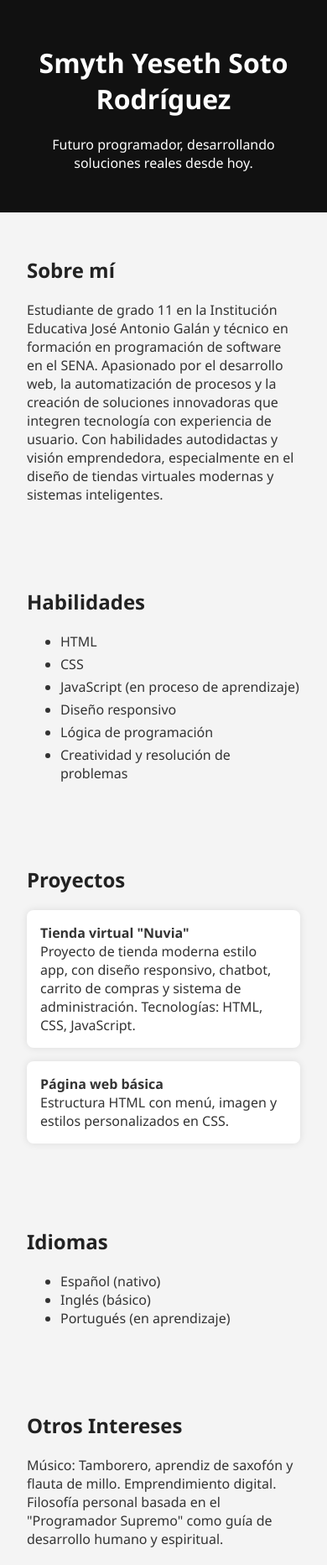
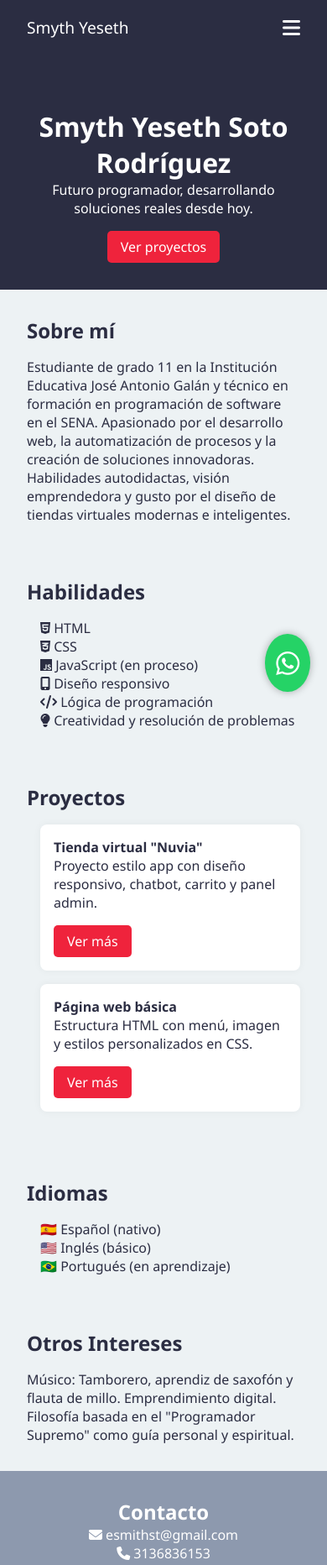
Before and after one commit to SmythYeseth/SmythYeseth.github.io, a plain HTML site: page index.html in a window 390 px wide. Shown: the top 1864 px of the page at 84% size. Drawn offline with Linux system fonts and the light colour scheme; a web font is replaced by a local one.

Commit message:
Update index.html

```diff
--- a/index.html
+++ b/index.html
@@ -3,103 +3,212 @@
   <meta charset="UTF-8">
   <meta name="viewport" content="width=device-width, initial-scale=1.0">
   <title>Smyth Yeseth Soto Rodríguez</title>
+  <link href="https://fonts.googleapis.com/css2?family=Segoe+UI:wght@400;700&display=swap" rel="stylesheet">
+  <link rel="stylesheet" href="https://cdnjs.cloudflare.com/ajax/libs/font-awesome/6.5.0/css/all.min.css">
   <style>
+    :root {
+      --color-oscuro: #2B2D42;
+      --color-medio: #8D99AE;
+      --color-claro: #EDF2F4;
+      --color-rojo: #EF233C;
+      --color-rojo-oscuro: #D90429;
+    }* {
+  margin: 0;
+  padding: 0;
+  box-sizing: border-box;
+}
 body {
-      margin: 0;
-      font-family: 'Segoe UI', Tahoma, Geneva, Verdana, sans-serif;
-      background: #f4f4f4;
-      color: #333;
+  font-family: 'Segoe UI', sans-serif;
+  background: var(--color-claro);
+  color: var(--color-oscuro);
+}
+nav {
+  background: var(--color-oscuro);
+  color: white;
+  display: flex;
+  justify-content: space-between;
+  align-items: center;
+  padding: 1rem 2rem;
+  position: sticky;
+  top: 0;
+  z-index: 1000;
+}
+.nav-brand {
+  font-size: 1.2rem;
+}
+.nav-toggle {
+  display: none;
+  font-size: 1.5rem;
+  cursor: pointer;
+}
+nav ul {
+  list-style: none;
+  display: flex;
+  gap: 1rem;
+}
+nav ul li a {
+  color: white;
+  text-decoration: none;
+  transition: color 0.3s;
+  white-space: nowrap;
+}
+nav ul li a:hover {
+  color: var(--color-rojo);
 }
 header {
-      background: #111;
+  text-align: center;
+  padding: 4rem 2rem 2rem;
+  background: var(--color-oscuro);
+  color: white;
+}
+section {
+  padding: 2rem;
+  max-width: 900px;
+  margin: auto;
+}
+section h2 {
+  color: var(--color-oscuro);
+  margin-bottom: 1rem;
+}
+ul.skills, .projects ul, section ul {
+  list-style: none;
+  padding-left: 1rem;
+}
+.projects li {
+  background: white;
+  margin-bottom: 1rem;
+  padding: 1rem;
+  border-radius: 8px;
+  box-shadow: 0 0 10px rgba(0,0,0,0.05);
+}
+.btn {
+  display: inline-block;
+  margin-top: 1rem;
+  background: var(--color-rojo);
+  color: white;
+  padding: 0.5rem 1rem;
+  border-radius: 5px;
+  text-decoration: none;
+  transition: background 0.3s, transform 0.3s;
+}
+.btn:hover {
+  background: var(--color-rojo-oscuro);
+  transform: scale(1.05);
+}
+.contact {
+  background: var(--color-medio);
   color: white;
   padding: 2rem;
   text-align: center;
 }
-    section {
-      padding: 2rem;
-      max-width: 800px;
-      margin: auto;
-    }
-    h1 {
-       color:#FFFF;
-    }
-    h2 {
-      color: #222;
-    }
-    .skills li {
-      margin-bottom: 5px;
-    }
-    .contact {
-      background: #222;
-      color: white;
-      padding: 2rem;
-      text-align: center;
-    }
-    .projects ul {
-      list-style: none;
-      padding: 0;
-    }
-    .projects li {
-      margin-bottom: 1rem;
-      background: #fff;
-      padding: 1rem;
-      border-radius: 8px;
-      box-shadow: 0 0 10px rgba(0,0,0,0.1);
-    }
 footer {
   text-align: center;
   padding: 1rem;
+  background: var(--color-oscuro);
+  color: white;
   font-size: 0.9rem;
-      background: #ddd;
 }
+.whatsapp-btn {
+  position: fixed;
+  bottom: 20px;
+  right: 20px;
+  font-size: 2rem;
+  background: #25d366;
+  color: white;
+  padding: 0.8rem;
+  border-radius: 50%;
+  text-decoration: none;
+  box-shadow: 0 0 10px rgba(0,0,0,0.3);
+}
+
+@media (max-width: 768px) {
+  .nav-toggle {
+    display: block;
+  }
+  nav ul {
+    display: none;
+    flex-direction: column;
+    background-color: var(--color-oscuro);
+    position: absolute;
+    top: 100%;
+    left: 0;
+    width: 100%;
+    padding: 1rem 0;
+  }
+  nav ul.show {
+    display: flex;
+  }
+  nav ul li {
+    text-align: center;
+    margin: 0.5rem 0;
+  }
+}
+
   </style>
 </head>
 <body>
-  <header>
+  <nav>
+    <div class="nav-brand">Smyth Yeseth</div>
+    <div class="nav-toggle" onclick="toggleMenu()"><i class="fas fa-bars"></i></div>
+    <ul id="nav-menu">
+      <li><a href="#sobre">Sobre mí</a></li>
+      <li><a href="#habilidades">Habilidades</a></li>
+      <li><a href="#proyectos">Proyectos</a></li>
+      <li><a href="#idiomas">Idiomas</a></li>
+      <li><a href="#contacto">Contacto</a></li>
+    </ul>
+  </nav>  <header>
     <h1>Smyth Yeseth Soto Rodríguez</h1>
     <p>Futuro programador, desarrollando soluciones reales desde hoy.</p>
-  </header>  <section>
+    <a class="btn" href="#proyectos">Ver proyectos</a>
+  </header>  <section id="sobre">
     <h2>Sobre mí</h2>
-    <p>Estudiante de grado 11 en la Institución Educativa José Antonio Galán y técnico en formación en programación de software en el SENA. Apasionado por el desarrollo web, la automatización de procesos y la creación de soluciones innovadoras que integren tecnología con experiencia de usuario. Con habilidades autodidactas y visión emprendedora, especialmente en el diseño de tiendas virtuales modernas y sistemas inteligentes.</p>
-  </section>  <section>
+    <p>Estudiante de grado 11 en la Institución Educativa José Antonio Galán y técnico en formación en programación de software en el SENA. Apasionado por el desarrollo web, la automatización de procesos y la creación de soluciones innovadoras. Habilidades autodidactas, visión emprendedora y gusto por el diseño de tiendas virtuales modernas e inteligentes.</p>
+  </section>  <section id="habilidades">
     <h2>Habilidades</h2>
     <ul class="skills">
-      <li>HTML</li>
-      <li>CSS</li>
-      <li>JavaScript (en proceso de aprendizaje)</li>
-      <li>Diseño responsivo</li>
-      <li>Lógica de programación</li>
-      <li>Creatividad y resolución de problemas</li>
+      <li><i class="fab fa-html5"></i> HTML</li>
+      <li><i class="fab fa-css3-alt"></i> CSS</li>
+      <li><i class="fab fa-js"></i> JavaScript (en proceso)</li>
+      <li><i class="fas fa-mobile-alt"></i> Diseño responsivo</li>
+      <li><i class="fas fa-code"></i> Lógica de programación</li>
+      <li><i class="fas fa-lightbulb"></i> Creatividad y resolución de problemas</li>
     </ul>
-  </section>  <section class="projects">
+  </section>  <section id="proyectos" class="projects">
     <h2>Proyectos</h2>
     <ul>
       <li>
         <strong>Tienda virtual "Nuvia"</strong><br>
-        Proyecto de tienda moderna estilo app, con diseño responsivo, chatbot, carrito de compras y sistema de administración. Tecnologías: HTML, CSS, JavaScript.
+        Proyecto estilo app con diseño responsivo, chatbot, carrito y panel admin.<br>
+        <a href="#" class="btn">Ver más</a>
       </li>
       <li>
         <strong>Página web básica</strong><br>
-        Estructura HTML con menú, imagen y estilos personalizados en CSS.
+        Estructura HTML con menú, imagen y estilos personalizados en CSS.<br>
+        <a href="#" class="btn">Ver más</a>
       </li>
     </ul>
-  </section>  <section>
+  </section>  <section id="idiomas">
     <h2>Idiomas</h2>
     <ul>
-      <li>Español (nativo)</li>
-      <li>Inglés (básico)</li>
-      <li>Portugués (en aprendizaje)</li>
+      <li><span>🇪🇸</span> Español (nativo)</li>
+      <li><span>🇺🇸</span> Inglés (básico)</li>
+      <li><span>🇧🇷</span> Portugués (en aprendizaje)</li>
     </ul>
   </section>  <section>
     <h2>Otros Intereses</h2>
-    <p>Músico: Tamborero, aprendiz de saxofón y flauta de millo. Emprendimiento digital. Filosofía personal basada en el "Programador Supremo" como guía de desarrollo humano y espiritual.</p>
-  </section>  <div class="contact">
+    <p>Músico: Tamborero, aprendiz de saxofón y flauta de millo. Emprendimiento digital. Filosofía basada en el "Programador Supremo" como guía personal y espiritual.</p>
+  </section>  <div class="contact" id="contacto">
     <h2>Contacto</h2>
-    <p>📧 esmithst@gmail.com</p>
-    <p>📱 3136836153</p>
+    <p><i class="fas fa-envelope"></i> esmithst@gmail.com</p>
+    <p><i class="fas fa-phone"></i> 3136836153</p>
   </div>  <footer>
     &copy; 2025 Smyth Yeseth Soto Rodríguez. Todos los derechos reservados.
-  </footer>
-</body>
+  </footer>  <a href="https://wa.me/573136836153" class="whatsapp-btn" target="_blank">
+    <i class="fab fa-whatsapp"></i>
+  </a>  <script>
+    function toggleMenu() {
+      document.getElementById('nav-menu').classList.toggle('show');
+    }
+  </script></body>
 </html>
```
Lines whose indentation alone changed are shown as unchanged.
